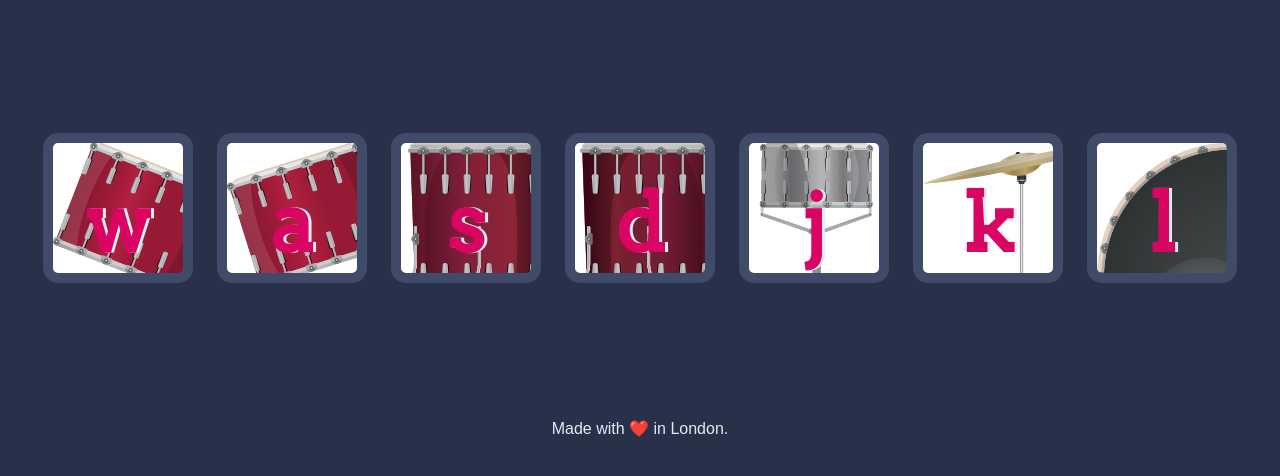
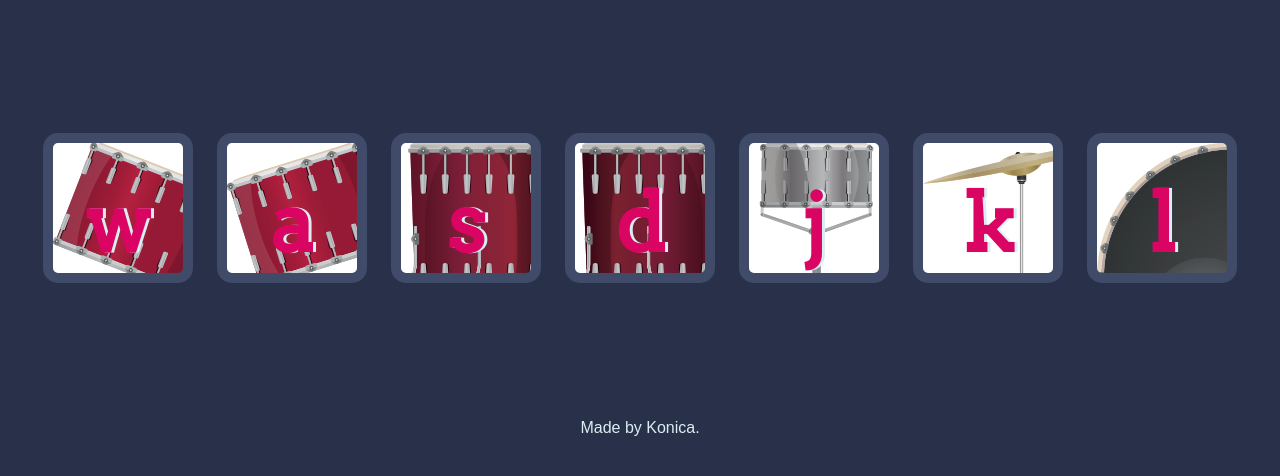
Before and after one commit to konicagawri/Drum-kit, a plain HTML site: page index.html in a window 1280 px wide. Shown: the part 156-632 px from the top of the page. Drawn offline with Linux system fonts and the light colour scheme.

Commit message:
Update index.html

```diff
--- a/index.html
+++ b/index.html
@@ -24,7 +24,7 @@
 <script src="index.js" charset="utf-8"></script>
 
 <footer>
-  Made with ❤️ in London.
+  Made by Konica.
 </footer>
 </body>
 </html>
```
